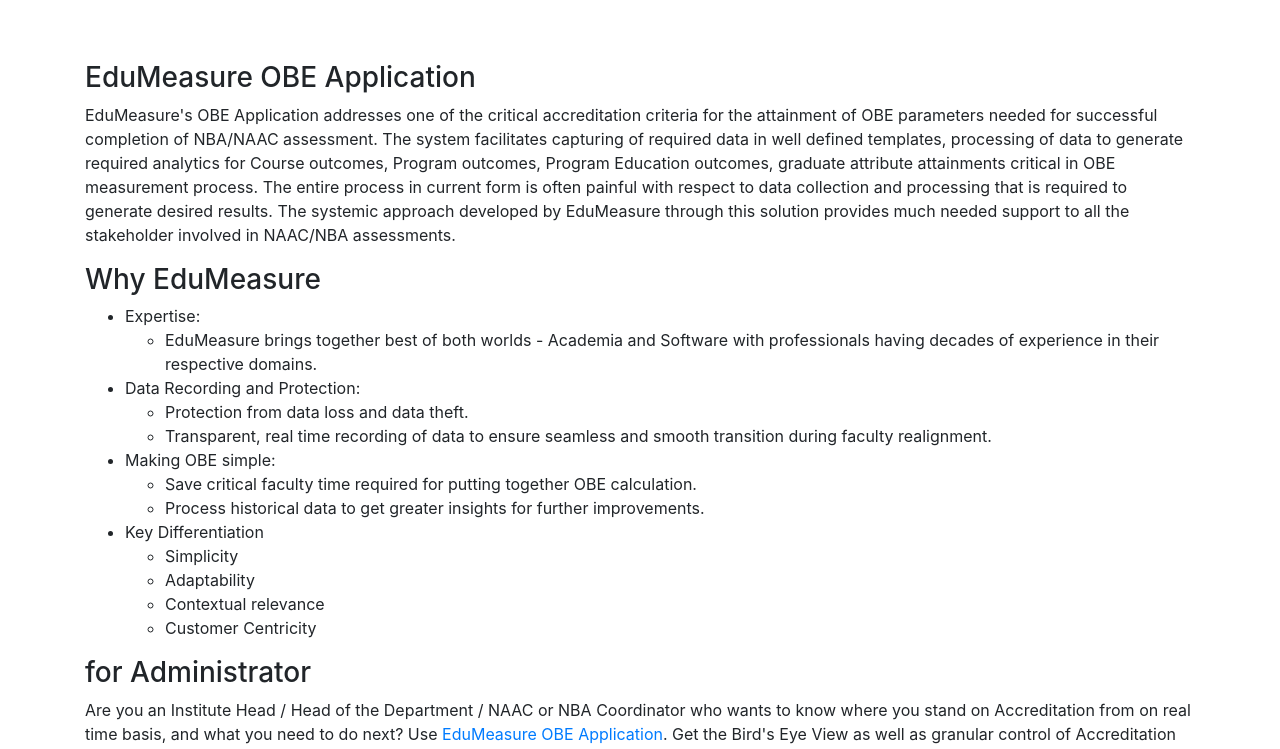
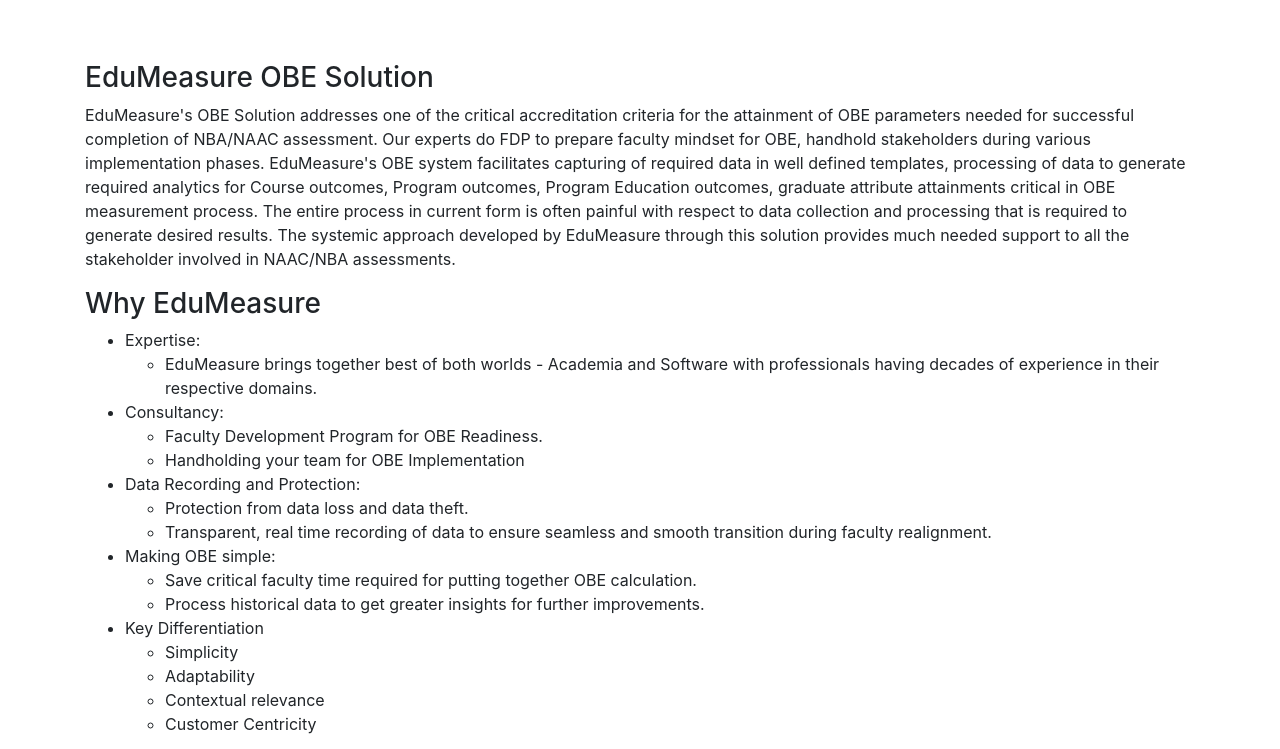
Before and after one commit to harshalbaviskar/edumeasure.in, a plain HTML site: page index.html in a window 1280 px wide. Shown: the part 217-966 px from the top of the page. Drawn offline with nearby package versions, Linux system fonts and the light colour scheme.

Commit message:
changed app to solution. added consultancy

```diff
--- a/index.html
+++ b/index.html
@@ -47,7 +47,8 @@
     gtag('config', 'UA-151726937-1');
   </script>
 
-<meta name="keywords" content="Data Driven Intervention, Outcome Based Education, OBE, National Board of Accreditation, NBA, National Assessment and Accreditation Council, NAAC, National Institutional Ranking Framework, NIRF, All India Survey on Higher Education, AISHE, All India Council for Technical Education, AICTE, Annual Quality Assurance Report, AQAR, Internal Quality Assurance Cell, IQAC">
+  <meta name="keywords"
+    content="Data Driven Intervention, Outcome Based Education, OBE, National Board of Accreditation, NBA, National Assessment and Accreditation Council, NAAC, National Institutional Ranking Framework, NIRF, All India Survey on Higher Education, AISHE, All India Council for Technical Education, AICTE, Annual Quality Assurance Report, AQAR, Internal Quality Assurance Cell, IQAC">
 </head>
 
 <body>
@@ -65,7 +66,7 @@
     <div class="collapse navbar-collapse" id="navbarsExampleDefault">
       <ul class="navbar-nav mr-auto">
         <li class="nav-item">
-          <a class="nav-link" href="#edumeasure-obe-application">OBE Application</a>
+          <a class="nav-link" href="#edumeasure-obe-application">OBE</a>
         </li>
         <li class="nav-item">
           <a class="nav-link" href="#about-us">About Us</a>
@@ -78,20 +79,27 @@
       <p class="lead">Track - Measure - Improve</p>
     </div>
 
-    <h3 id="edumeasure-obe-application">EduMeasure OBE Application</h3>
-    <p>EduMeasure's OBE Application addresses one of the critical accreditation criteria for the attainment of OBE
-      parameters needed for successful completion of NBA/NAAC assessment. The system facilitates capturing of required
-      data in well defined templates, processing of data to generate required analytics for Course outcomes, Program
-      outcomes, Program Education outcomes, graduate attribute attainments critical in OBE measurement process. The
-      entire process in current form is often painful with respect to data collection and processing that is required to
-      generate desired results. The systemic approach developed by EduMeasure through this solution provides much needed
-      support to all the stakeholder involved in NAAC/NBA assessments.</p>
+    <h3 id="edumeasure-obe-solution">EduMeasure OBE Solution</h3>
+    <p>EduMeasure's OBE Solution addresses one of the critical accreditation criteria for the attainment of OBE
+      parameters needed for successful completion of NBA/NAAC assessment. Our experts do FDP to prepare faculty mindset
+      for OBE, handhold stakeholders during various implementation phases. EduMeasure's OBE system facilitates capturing
+      of required data in well defined templates, processing of data to generate required analytics for Course outcomes,
+      Program outcomes, Program Education outcomes, graduate attribute attainments critical in OBE measurement process.
+      The entire process in current form is often painful with respect to data collection and processing that is
+      required to generate desired results. The systemic approach developed by EduMeasure through this solution provides
+      much needed support to all the stakeholder involved in NAAC/NBA assessments.</p>
     <h3 id="why-edumeasure">Why EduMeasure</h3>
     <ul>
       <li>Expertise:
         <ul>
           <li>EduMeasure brings together best of both worlds - Academia and Software with professionals having decades
             of experience in their respective domains.</li>
+        </ul>
+      </li>
+      <li>Consultancy:
+        <ul>
+          <li>Faculty Development Program for OBE Readiness.</li>
+          <li>Handholding your team for OBE Implementation</li>
         </ul>
       </li>
       <li>Data Recording and Protection:
@@ -186,9 +194,10 @@
       </li>
     </ul>
     <h2 id="about-us">About Us</h2>
-    <p>EduMeasure Technologies LLP is best of two worlds- Academics and product development, Individuals with rich experience from both
-      the fields have put in long hours to build robust solution to simplified OBE Attainment Analytics which is
-      critical measurement indicator laid down by NBA and NAAC accreditation bodies as their first offering.</p>
+    <p>EduMeasure Technologies LLP is best of two worlds- Academics and product development, Individuals with rich
+      experience from both the fields have put in long hours to build robust solution to simplified OBE Attainment
+      Analytics which is critical measurement indicator laid down by NBA and NAAC accreditation bodies as their first
+      offering.</p>
     <h3 id="vision">Vision</h3>
     <p>Be a leading Software and Consulting institution in Education domain that turns potential of growth and
       achievement into reality by providing right tools and processes to educationists and students</p>
@@ -201,7 +210,7 @@
       <li>Help Universities and Institutions to adopt best practices to remove friction while attaining Accreditation,
         Certification or Compliances;</li>
     </ul>
-    <h3 id="core-team">Team</h3>
+    <h3 id="team">Team</h3>
     <h4 id="ramit-bhardwaj">Ramit Bhardwaj</h4>
     <p>Serial Entrepreneur, Technocrat and Inventor of Technology that enables internet browsing over Email (Patent
       Pending) and SMTP based Proxy Server (Patent Pending)</p>
```
